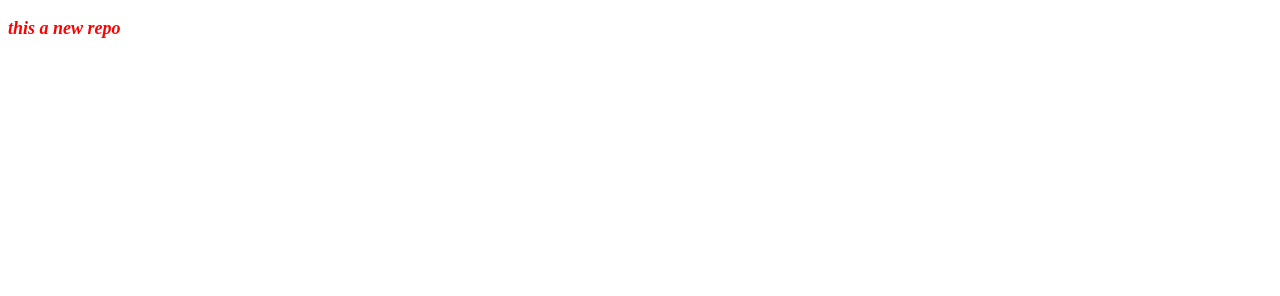
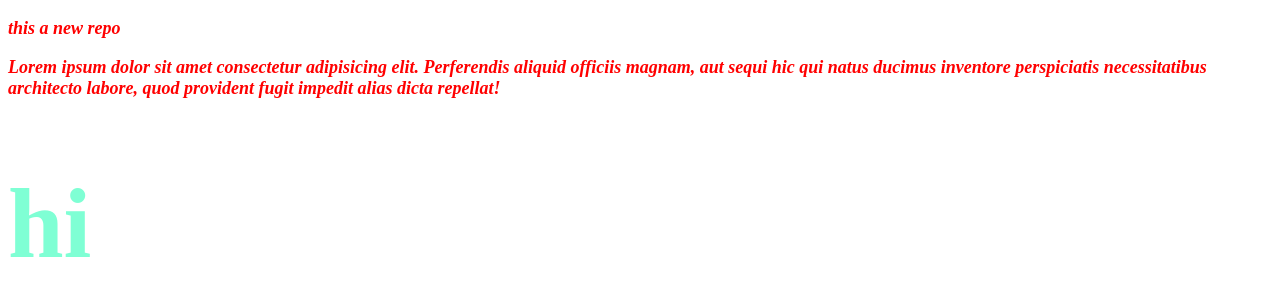
Before and after one commit to shrutiraj-student/localrepo, a plain HTML site: page index.html in a window 1280 px wide. Drawn offline with Linux system fonts and the light colour scheme.

Commit message:
add new line

```diff
--- a/index.html
+++ b/index.html
@@ -8,5 +8,7 @@
 </head>
 <body>
     <p>this a new repo</p>
+    <p>Lorem ipsum dolor sit amet consectetur adipisicing elit. Perferendis aliquid officiis magnam, aut sequi hic qui natus ducimus inventore perspiciatis necessitatibus architecto labore, quod provident fugit impedit alias dicta repellat!</p>
+    <h1>hi</h1>
 </body>
 </html>
--- a/style.css
+++ b/style.css
@@ -1,3 +1,6 @@
 p{
     color:red;font-style: italic;font-size: large;font-weight:bold;
 }
+h1{
+    color: aquamarine;font-size: 100px;
+}
```
